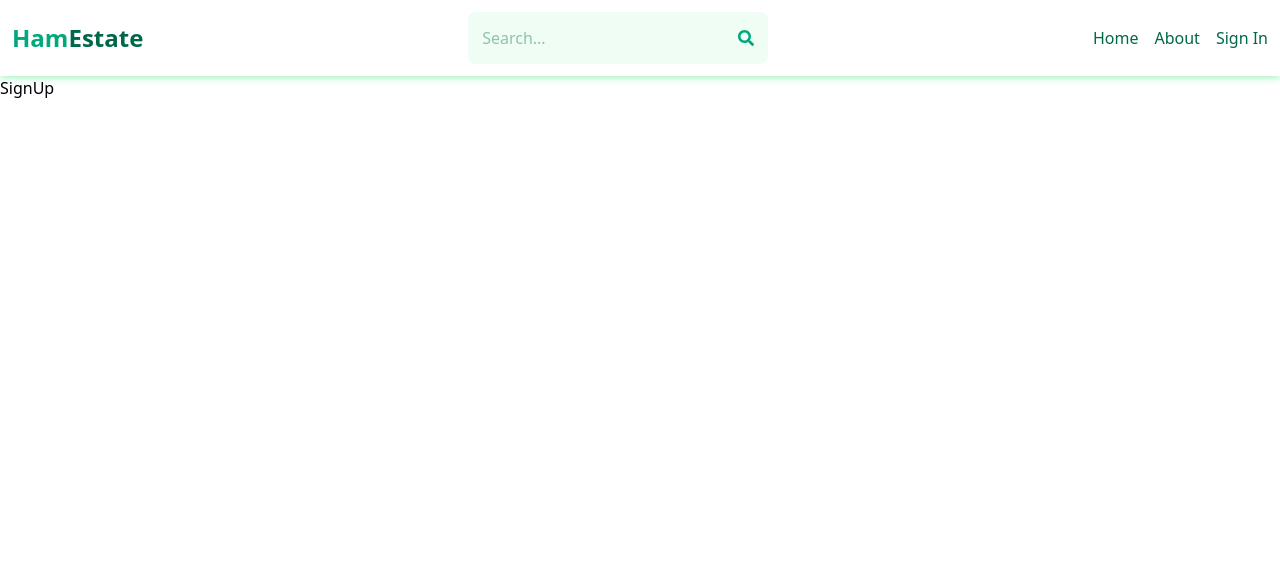
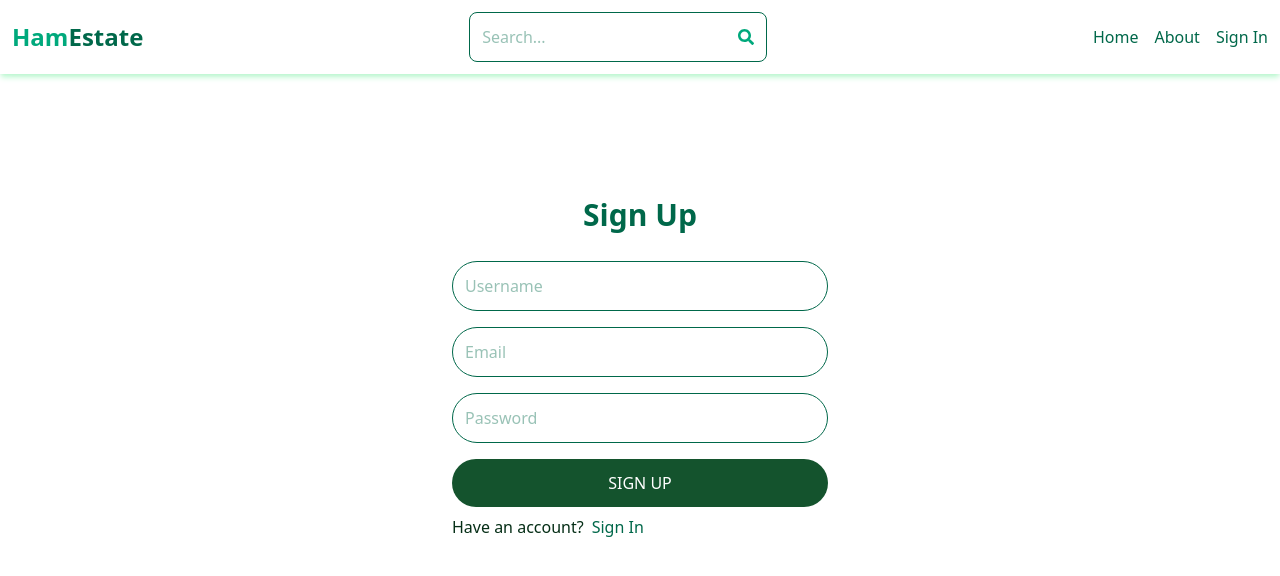
Before and after one commit to HamPetrosyan/mern-estate, a React (Vite) app in the folder client/: page /sign-up in a window 1280 px wide. Shown: the top 576 px of the page. Built offline with nearby package versions, Linux system fonts and the light colour scheme.

Commit message:
complite signup page ui

```diff
--- a/client/src/components/Header.jsx
+++ b/client/src/components/Header.jsx
@@ -11,7 +11,7 @@ export const Header = () => {
             <span className="text-customDarkGreen">Estate</span>
           </h1>
         </Link>
-        <form className="bg-green-50 rounded-lg border-2 border-transparent focus-within:border-customDarkGreen transition duration-75 flex items-center p-3">
+        <form className="rounded-lg border border-customDarkGreen focus-within:outline focus-within:outline-customDarkGreen transition-all duration-75 flex items-center p-3">
           <input
             type="text"
             placeholder="Search..."
@@ -19,6 +19,7 @@ export const Header = () => {
           />
           <FaSearch className="text-customNormGreen" />
         </form>
+
         <ul className="flex gap-4">
           <Link to="/">
             <li className="hidden sm:inline text-customDarkGreen hover:underline">
--- a/client/src/pages/SignUp.jsx
+++ b/client/src/pages/SignUp.jsx
@@ -1,3 +1,42 @@
+import { Link } from "react-router-dom";
+
 export default function SignUp() {
-  return <div>SignUp</div>;
+  return (
+    <div className="flex flex-col justify-center min-h-[70vh] max-w-[400px] m-auto px-3">
+      <h1 className="text-3xl text-center font-semibold text-customDarkGreen my-7">
+        Sign Up
+      </h1>
+      <form className="flex flex-col gap-4 text-green-950">
+        <input
+          type="text"
+          id="username"
+          placeholder="Username"
+          className="border border-customDarkGreen focus:outline-customDarkGreen placeholder:text-customDarkGreen placeholder:opacity-40 p-3 rounded-full w-full"
+        />
+        <input
+          type="email"
+          id="email"
+          placeholder="Email"
+          className="border border-customDarkGreen focus:outline-customDarkGreen placeholder:text-customDarkGreen placeholder:opacity-40 p-3 rounded-full w-full"
+        />
+        <input
+          type="password"
+          id="password"
+          placeholder="Password"
+          className="border border-customDarkGreen focus:outline-customDarkGreen placeholder:text-customDarkGreen placeholder:opacity-40 p-3 rounded-full w-full"
+        />
+        <button className="bg-green-900 text-white px-8 py-3 rounded-full transition-all duration-100 hover:opacity-90 disabled:opacity-80 uppercase">
+          Sign Up
+        </button>
+      </form>
+      <div className="flex gap-2 pt-2">
+        <p className="text-green-950">Have an account?</p>
+        <Link to={"/signin"}>
+          <span className="text-customDarkGreen hover:underline hover:underline-offset-2">
+            Sign In
+          </span>
+        </Link>
+      </div>
+    </div>
+  );
 }
```
